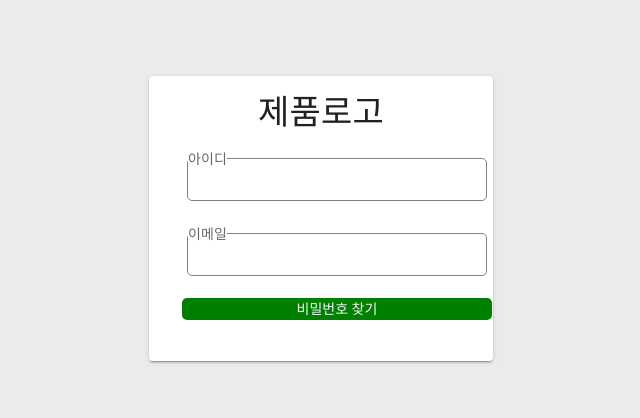
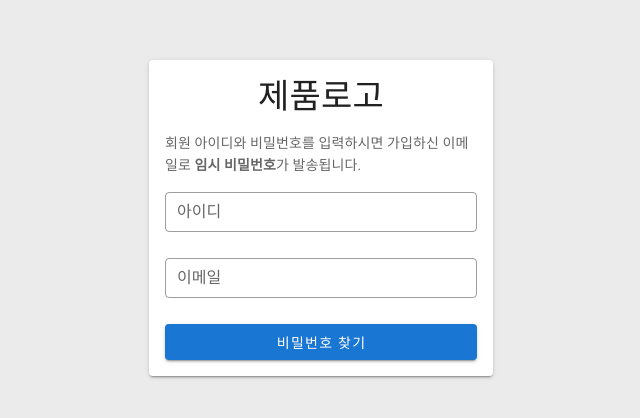
Before and after one commit to AnJunghee/HACS, a Vue app: page /find_pw in a window 1280 px wide. Shown: the part 182-600 px from the top of the page, without its empty margins (319-959 px from the left). Built offline with nearby package versions, Linux system fonts and the light colour scheme.

Commit message:
[ADD] 아이디 변경 페이지 추가 및 validation util 만들기

```diff
--- /dev/null
+++ b/src/utils/validation.js
@@ -0,0 +1,6 @@
+function validateEmail(email) {
+  var re = /^(([^<>()[\]\\.,;:\s@"]+(\.[^<>()[\]\\.,;:\s@"]+)*)|(".+"))@((\[[0-9]{1,3}\.[0-9]{1,3}\.[0-9]{1,3}\.[0-9]{1,3}\])|(([a-zA-Z\-0-9]+\.)+[a-zA-Z]{2,}))$/;
+  return re.test(email) || '유효하지 않은 이메일 입니다.';
+}
+
+export { validateEmail };
--- a/src/views/login/FindId.vue
+++ b/src/views/login/FindId.vue
@@ -2,11 +2,33 @@
   <login-box :width="344">
     <template v-slot:content>
       <logo></logo>
+      <p>회원 가입하실 때 작성한 이메일을 입력해주세요. <br/>이메일이 일치하면 <strong>아이디의 일부</strong>를 확인하실 수 있습니다.</p>
+        <v-form ref="form"
+          lazy-validation
+          v-model="valid"
+        >
+        <v-text-field
+          v-model="email"
+          label="이메일"
+          :rules="emailRules"
+          required
+          outlined
+          dense
+        ></v-text-field>
+        <v-btn
+          :disabled="!valid"
+          color="primary"
+          block
+          @click="sendNewPw"
+        >비밀번호 찾기</v-btn>
+      </v-form>
     </template>
   </login-box>
 </template>
 
 <script>
+import bus from '@/utils/bus'
+import { validateEmail } from '@/utils/validation'
 import Logo from '@/components/Logo'
 import LoginBox from '@/components/LoginBox'
 
@@ -15,9 +37,25 @@ export default {
   components: {
     Logo, LoginBox,
   },
+  data() {
+    return{
+      valid: true,
+      email: '',
+      emailRules: [
+        v => !!v || '이메일을 입력해주세요.',
+        v => validateEmail(v),
+      ],
+    }
+  },
+  methods: {
+    sendNewPw(){
+      if(this.$refs.form.validate()) {
+        // 팝업 보여주고
+        // 이동
+        this.$router.replace('login');
+        bus.$emit('on:snack-bar', '확인하신 아이디로 로그인을 시도해주세요.');
+      }
+    },
+  },
 }
 </script>
-
-<style>
-
-</style>
--- a/src/views/login/FindPw.vue
+++ b/src/views/login/FindPw.vue
@@ -2,75 +2,70 @@
   <login-box :width="344">
     <template v-slot:content>
       <logo></logo>
-
-
-    <form class="contact-form" @submit.prevent="sendEmail">
-    <div style="padding-left: 22px">
-    <fieldset>
-    <legend>아이디</legend>
-    <input type="text" name="user_name" class="text">
-    </fieldset>
-    </div>
-    <br>
-    <div style="padding-left: 22px">
-    <fieldset>
-    <legend>이메일</legend>
-    <input type="email" name="user_email" class="text">
-    </fieldset>
-    </div>
-    <br>
-    <input type="submit" value="비밀번호 찾기" class="submit" style="margin-left : 17px">
-  </form>
-
+      <p>회원 아이디와 비밀번호를 입력하시면 가입하신 이메일로 <strong>임시 비밀번호</strong>가 발송됩니다.</p>
+        <v-form ref="form"
+          lazy-validation
+          v-model="valid"
+        >
+          <v-text-field
+            v-model="id"
+            label="아이디"
+            :rules="idRules"
+            required
+            outlined
+            dense
+          ></v-text-field>
+          <v-text-field
+            v-model="email"
+            label="이메일"
+            :rules="emailRules"
+            required
+            outlined
+            dense
+          ></v-text-field>
+          <v-btn
+            :disabled="!valid"
+            color="primary"
+            block
+            @click="sendNewPw"
+          >비밀번호 찾기</v-btn>
+        </v-form>
     </template>
   </login-box>
 </template>
 
 <script>
-
+import bus from '@/utils/bus'
+import { validateEmail } from '@/utils/validation'
 import Logo from '@/components/Logo'
 import LoginBox from '@/components/LoginBox'
-
 
 export default {
   name: 'find_pw',
   components: {
     Logo, LoginBox,
   },
-
+  data() {
+    return{
+      valid: true,
+      id: '',
+      email: '',
+      idRules: [
+        v => !!v || '아이디를 입력해주세요.',
+      ],
+      emailRules: [
+        v => !!v || '이메일을 입력해주세요.',
+        v => validateEmail(v),
+      ],
+    }
+  },
   methods: {
-    // sendEmail: (e) => {
-    //   emailjs.sendForm('Kong_email', 'template_776wqjg', e.target, 'user_pX0wfFfQUvxPyoTvUpNha')
-    //     .then((result) => {
-    //         console.log('SUCCESS!', result.status, result.text);
-    //         alert('입력하신 e-mail로 새로운 비밀번호를 전송했습니다. 확인하고 다시 로그인 해주세요. ');
-    //     }, (error) => {
-    //         console.log('FAILED...', error);
-    //         alert('아이디,이메일을 확인해주세요');
-    //     });
-    // }
-
-  }
+    sendNewPw(){
+      if(this.$refs.form.validate()) {
+        this.$router.replace('login');
+        bus.$emit('on:snack-bar', '변경된 비밀번호로 로그인을 시도해주세요.');
+      }
+    },
+  },
 }
 </script>
-
-
-<style>
-.text{
-  width: 280px;
-  margin-bottom: 8px;
-  margin-left: 10px
-}
-fieldset{
-  width: 300px;
-  border:grey solid 0.5px;
-  border-radius: 5px 5px 5px 5px;
-}
-.submit{
-  color : whitesmoke;
-  width: 310px;
-  border-radius: 5px 5px 5px 5px;
-  background-color: green;
-  margin-bottom:25px;
-}
-</style>
--- a/src/views/login/LisenceRegist.vue
+++ b/src/views/login/LisenceRegist.vue
@@ -47,9 +47,6 @@ export default {
       if(this.registNum1 != "1111" && this.registNum2 != "2222" && this.registNum3 != "3333"){
         alert('인증키를 다시 확인해 주세요');
       }
-      if(this.registNum1 != "1111" && this.registNum2 != "2222" && this.registNum3 != "3333"){
-        alert('인증키를 다시 확인해 주세요');
-      }
     }
   },
 
--- a/src/views/login/Login.vue
+++ b/src/views/login/Login.vue
@@ -1,5 +1,5 @@
 <template>
-  <login-box :width="344">
+  <login-box :width="360">
     <template v-slot:content>
       <logo></logo>
       <div>
@@ -48,8 +48,10 @@ export default {
         return;
       }
       if(this.user.password=='') {alert('비밀번호를 입력해주세요.');return;}
-      if(this.user.id=='admin' && this.user.password=='1234') {this.$router.push('thema');return;}
-      else {alert('회원 정보가 일치하지 않습니다. 다시 입력해주세요.');return;}
+      if(this.user.id=='admin' && this.user.password=='1234') {
+        this.$router.push('thema');
+        return;
+      } else {alert('회원 정보가 일치하지 않습니다. 다시 입력해주세요.');return;}
     },
     btn_findid: function() {
       this.$router.push('/find_id')
```
Also changed, not shown: src/views/login/FindPw2.vue (deleted, +0 -77 lines).
